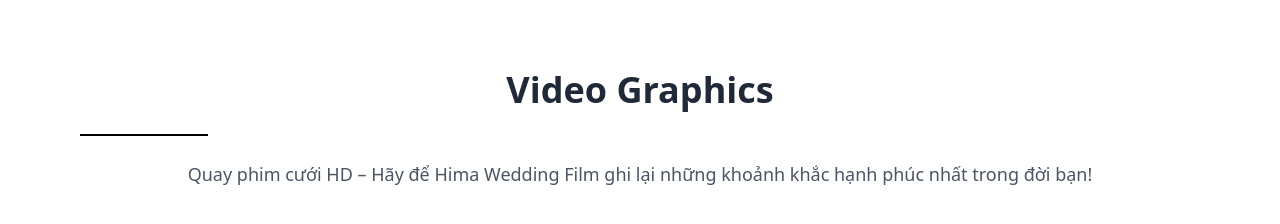
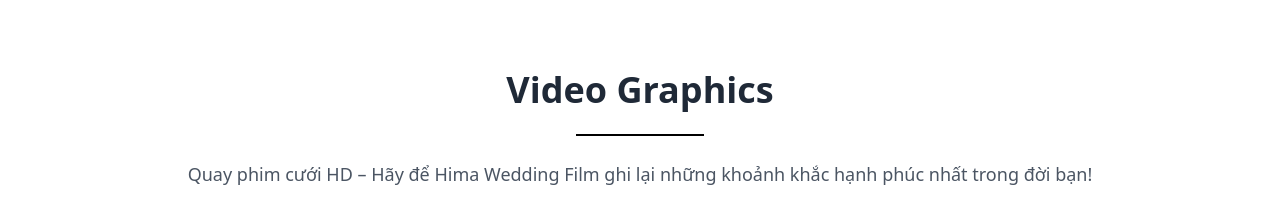
Before and after one commit to theanhnguyen2002/HimaSystem, a React (Create React App) app in the folder client/: page / in a window 1280 px wide. Shown: the part 2373-2597 px from the top of the page. Built offline with nearby package versions, Linux system fonts and the light colour scheme.

Commit message:
update className css

```diff
--- a/client/src/page/LandingPage/index.tsx
+++ b/client/src/page/LandingPage/index.tsx
@@ -398,11 +398,11 @@
         {/* Video */}
         <section className="relative py-20">
           <div className="pt-8">
-            <div className="px-20">
+            <div className="px-20 grid">
               <p className="title pb-2 text-4xl font-semibold">
                 Video Graphics
               </p>
-              <div className="w-32 h-0.5 bg-black flex justify-center" />
+              <div className="w-32 h-0.5 bg-black flex justify-self-center" />
               <p className="content pt-4 leading-relaxed text-gray-600 text-lg">
                 Quay phim cưới HD – Hãy để Hima Wedding Film ghi lại những
                 khoảnh khắc hạnh phúc nhất trong đời bạn!
```
